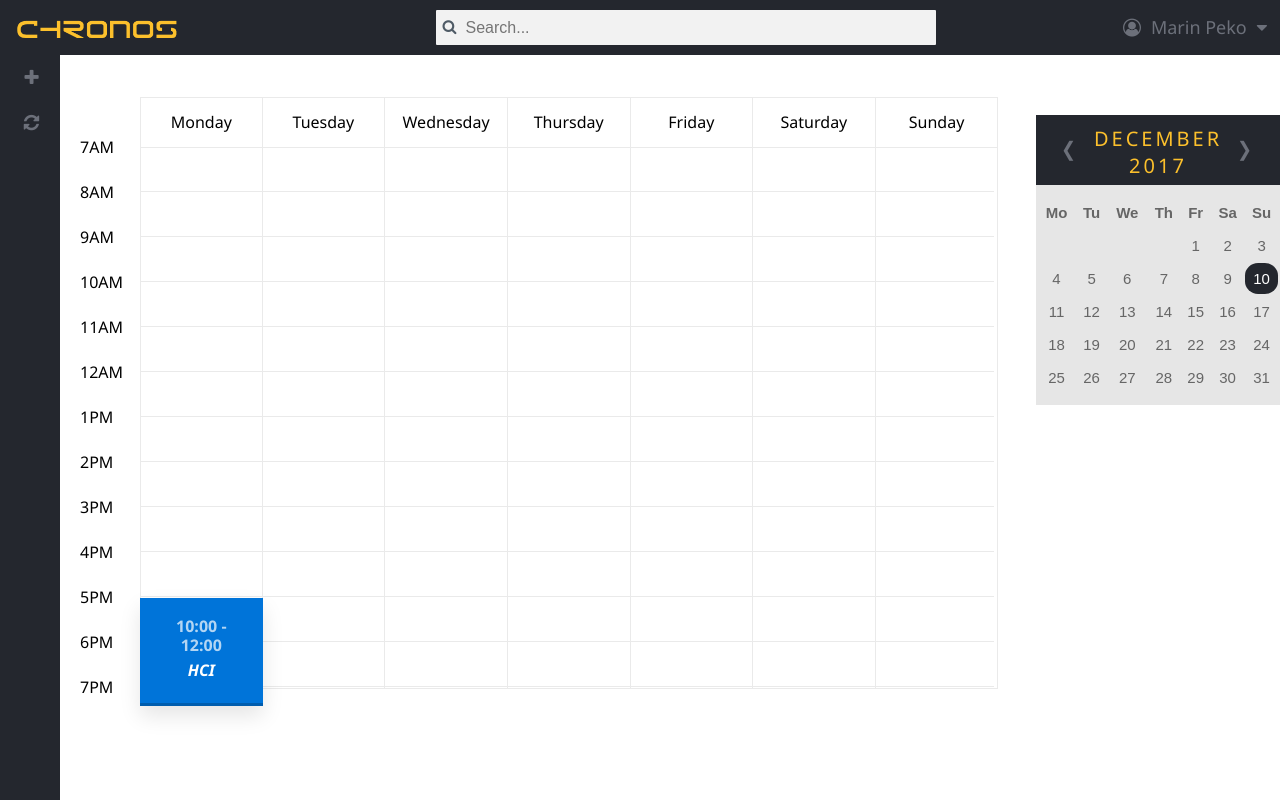
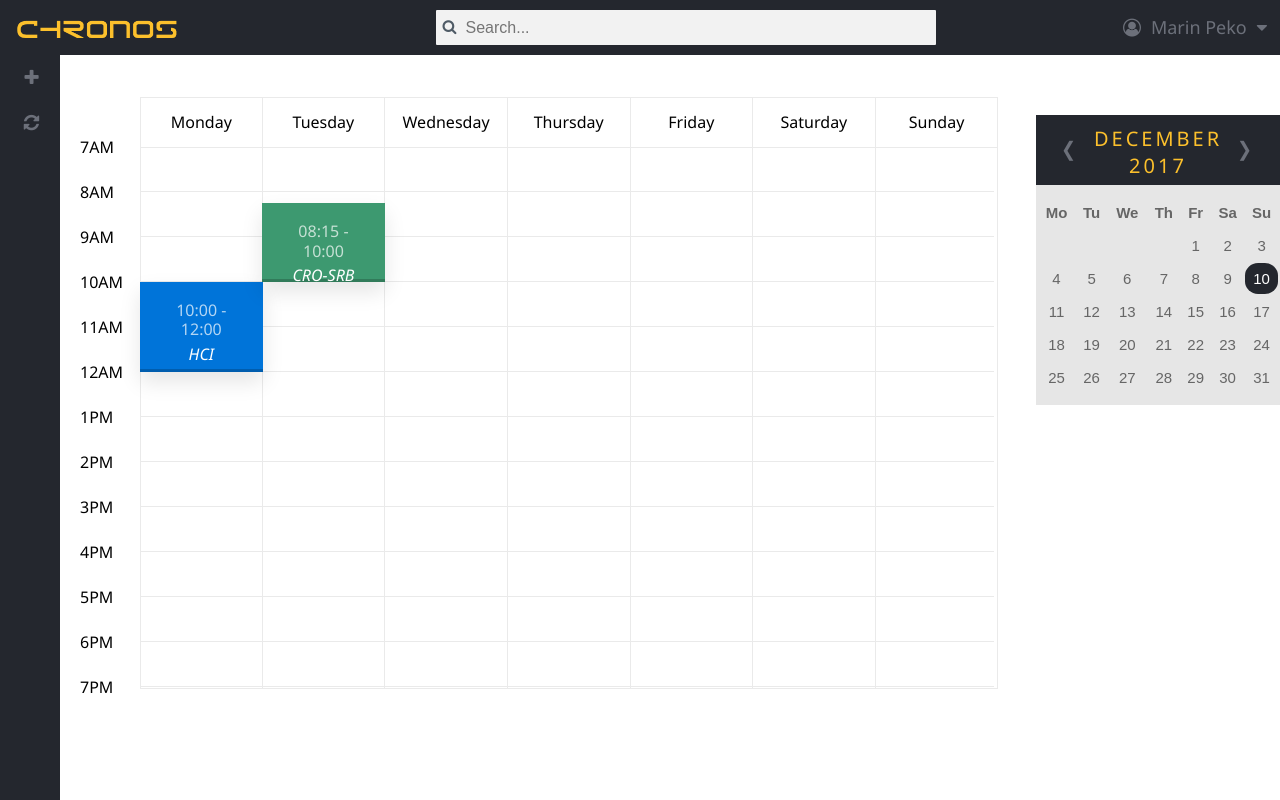
Before and after one commit to m-peko/Chronos, a React (Create React App) app: page / in a window 1280 px wide. Built offline with nearby package versions, Linux system fonts and the light colour scheme.

Commit message:
Fixed positioning of tasks

```diff
--- a/src/components/schedule/Schedule.jsx
+++ b/src/components/schedule/Schedule.jsx
@@ -29,7 +29,7 @@ class Schedule extends Component {
                                 <div className='top-info'><span>Tuesday</span></div>
 
                                 <ul>
-
+                                    <Task task={ this.props.tasks[1] }/>
                                 </ul>
                             </li>
 
--- a/src/components/schedule/Task.jsx
+++ b/src/components/schedule/Task.jsx
@@ -11,12 +11,16 @@ const Task = (props) => {
         return parseInt(timeArr[0], 10) * 60 + parseInt(timeArr[1], 10);
     };
 
-    const taskTop = 45 * (getScheduleTimestamp(props.task.from) - 100) / 50;
-    const taskHeight = 45 * (getScheduleTimestamp(props.task.to) - getScheduleTimestamp(props.task.from)) / 50;
+    const slotHeight = 45;       /* Height of .top-info div */
+    const timelineStart = 420;   /* Value of getScheduleTimestamp function for 07:00 */
+    const timelineDuration = 60; /* An hour */
+
+    const taskTop = slotHeight * (getScheduleTimestamp(props.task.from) - timelineStart) / timelineDuration;
+    const taskHeight = slotHeight * (getScheduleTimestamp(props.task.to) - getScheduleTimestamp(props.task.from)) / timelineDuration;
 
     const style = {
-        top: taskTop,
-        height: taskHeight
+        top: (taskTop - 1) + 'px',
+        height: taskHeight + 'px'
     };
 
     return (
--- a/src/data/Tasks.json
+++ b/src/data/Tasks.json
@@ -14,14 +14,14 @@
             15
         ]
     }, {
-        "title": "Artificial Intelligence",
+        "title": "CRO-SRB",
         "date": "2018-12-15",
         "from": "08:15",
         "to": "10:00",
         "category": "Lecture",
         "location": "FESB, Split, Croatia",
         "repetition": "weekly",
-        "color": "blue",
+        "color": "green",
         "reminder": true,
         "reminderTimes": [
             30,
--- a/src/styles/components/schedule/schedule.css
+++ b/src/styles/components/schedule/schedule.css
@@ -83,7 +83,7 @@
     .schedule .tasks .tasks-group {
         width: 14%;
         float: left;
-        border: 1px solid #EAEAEA;
+        border: 1px solid rgb(234, 234, 234);
         margin-bottom: 0;
     }
     .schedule .tasks .tasks-group:not(:first-of-type) {
@@ -92,7 +92,7 @@
     .schedule .tasks .top-info {
         display: table;
         height: 50px;
-        border-bottom: 1px solid #EAEAEA;
+        border-bottom: 1px solid rgb(234, 234, 234);
         padding: 0;
     }
     .schedule .tasks .top-info > span {
@@ -325,7 +325,7 @@
         background: transparent;
     }
     .schedule .task-modal .close::after, .schedule .task-modal .close::before {
-        background: #222222;
+        background: rgb(34, 34, 34);
         height: 16px;
     }
 }
--- a/src/styles/components/schedule/task.css
+++ b/src/styles/components/schedule/task.css
@@ -62,7 +62,6 @@
 .schedule .task-date {
     display: block;
     color: white;
-    font-weight: bold;
     font-size: 1em;
     -webkit-font-smoothing: antialiased;
     -moz-osx-font-smoothing: grayscale;
--- a/src/styles/components/schedule/timeline.css
+++ b/src/styles/components/schedule/timeline.css
@@ -24,7 +24,7 @@
         left: 0;
         width: calc(100% - 17px);
         height: 1px;
-        background: #EAEAEA;
+        background: rgb(234, 234, 234);
     }
     .schedule .timeline li:last-of-type::after {
         display: none;
```
